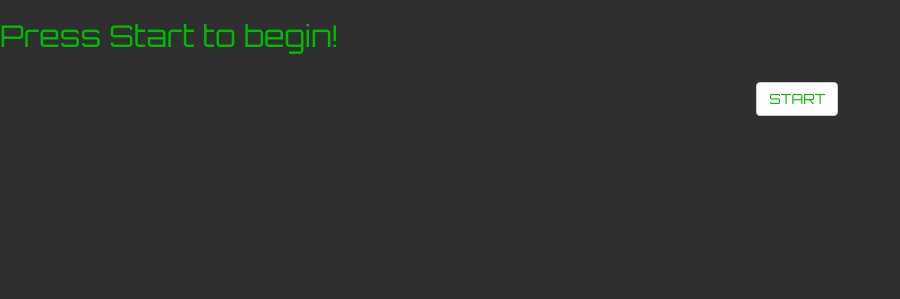
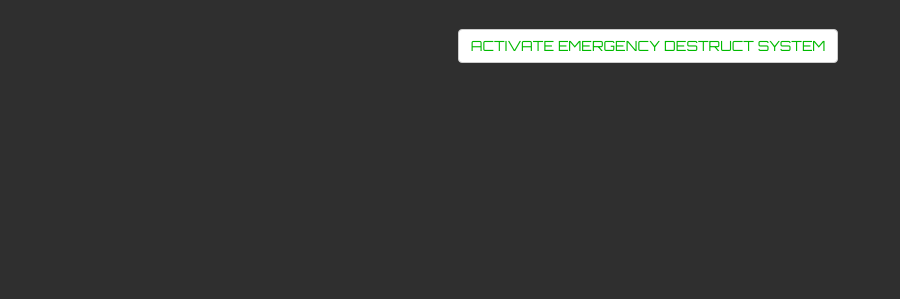
Before and after one commit to tamars2/TriviaGame, a PHP site: page / in a window 1280 px wide. Shown: the part 61-360 px from the top of the page, without its empty margins (0-900 px from the left). Run offline with PHP 8.4, Linux system fonts and the light colour scheme; some libraries are stand-ins or nearby versions.

Commit message:
semi working

```diff
--- a/assets/css/style.css
+++ b/assets/css/style.css
@@ -12,6 +12,18 @@ body {
 	clear: both;
 }
 
-.questions {
+.questions, #time {
 	clear: left;
 }
+
+h2 {
+	font-size: 14px;
+}
+
+.gameboard {
+	font-size: 24px;
+}
+
+.choices {
+	padding-left: 10px;
+}
--- a/assets/javascript/app.js
+++ b/assets/javascript/app.js
@@ -3,7 +3,8 @@ var title = ['M', 'U', '/', 'T', 'H', '/', 'U', 'R', ':', ' ', 'A', 'l', 'i', 'e
 console.log(title);
 var timer = 60,
 	correct = 0,
-	incorrect = 0;
+	incorrect = 0,
+	questionIndex = 0;
 
 
 //assign questions and answers to arrays within questions object
@@ -12,47 +13,87 @@ var timer = 60,
 // 	q2: ['f', 'g', 'h', 'i', 'j'],
 // };
 
+//trivia questions library
 var questions = [
 	{
-		question: "q1",
-		options: ["a, blah", "b, blah", "c, blah", ],
-		answer: "a"
+		question: "What is Ripley's cats' name?",
+		options: ["Jones", "Smith", "Parker"],
+		correctAnswer: 0
 	},
 	{
-		question: "q2",
-		options: ["a, blah", "b, blah", "c, blah", ],
-		answer: "b"
+		question: "What is the name of the cargo ship?",
+		options: ["Covenant", "Nostromo", "Prometheus"],
+		correctAnswer: 1
+	},
+	{
+		question: "How many crew members were aboard the Nostromo?",
+		options: ["7", "6", "8"],
+		correctAnswer: 0
 	}
 ];
-console.log(questions.q1);
 
 //function to reset game
 function resetGame(){
 	$('button').hide();
 	$('.radios').hide();
+	$('#instructions').hide();
+	$('#time').hide();
+};
+
+function loadQuestion(){
+	if (questionIndex < questions.length) {
+		$('#question').html(questions[questionIndex].question);
+		$('.radios').show();
+		$('.radios').checked = false;
+		$('label[for=test1]').html(questions[questionIndex].options[0]);
+		$('label[for=test2]').html(questions[questionIndex].options[1]);
+		$('label[for=test3]').html(questions[questionIndex].options[2]);
+		$('.radios').click(function(){
+			var userGuess = $(this).attr('id');
+			console.log(userGuess);
+			//check for correct answer
+			if (userGuess == questions[questionIndex].correctAnswer) {
+				correct = correct + 1;
+				console.log(correct);
+			}
+			else {
+				incorrect = incorrect + 1;
+			}
+			questionIndex++;
+			loadQuestion();
+		});
+
+		// $('.radios').click(loadQuestion);
+		// this.checked = false;
+	}
 };
 
 resetGame();
 
-var buttonClick = new Audio('./javascript/alien_danger.wav');
+var buttonClick = new Audio('./assets/javascript/alien_danger.wav');
 
 //click start button to reveal questions and start countdown timer
 $('button').click(function() {
   $(this).slideUp();
   buttonClick.play();
-  $('#instructions').empty();
-  $('.radios').show();
-  $('#question1').html(questions.q1[0]);
+  //$('#instructions').empty();
+  //$('.radios').show();
+  $('#instructions').show();
+  $('#time').show();
+  loadQuestion();
+
+
+  //$('#question1').html(questions.q1[0]);
 
   // for (var i=1; i<questions.q1.length, i++){
   // 	$('label[for=test1]').html(questions.q1[i]);
 
-  $('#question2').html(questions.q2);
+  //$('#question2').html(questions.q2);
   //setInterval(pulse, 0);
 });
 
 
-//loop to print title indexes as game title
+//loop to print title indexes as game title, emulating typing letters to a CRT monitor
 for (var i = 0; i < title.length; i++) {
     (function(i){
         setTimeout(function(){
@@ -62,15 +103,17 @@ for (var i = 0; i < title.length; i++) {
     }(i));
 }
 
+//wait for title to load, then show button
 window.setTimeout(function () {
-    $('#instructions').html('Press Start to begin!');
+    //$('#instructions').html('Press Start to begin!');
     $('button').show();
 }, 3400);
 
-function pulse() {
-    $('#instructions').fadeIn(300);
-    $('#instructions').fadeOut(500);
-}
+// pulse instructions
+// function pulse() {
+//     $('#instructions').fadeIn(300);
+//     $('#instructions').fadeOut(500);
+// }
 //setInterval(pulse, 1000);
 
 // $(document).ready(function() {
--- a/index.html
+++ b/index.html
@@ -18,13 +18,14 @@
 			</div>
 		</header>
 		<div class="content">
-			<h2 id="instructions"></h2>
+			<h2 id="instructions">Answer 3 out of 5 questions correctly to abort the emergency destruct system!</h2>
+			<p id="time">Time remaining: </p>
 			<div class="col-lg-4 col-lg-offset-4 text-center">
-				<br><button id="startButton" class="btn btn-default pull-right">START</button>
+				<br><button id="startButton" class="btn btn-default pull-right">ACTIVATE EMERGENCY DESTRUCT SYSTEM</button>
 			</div>
-		<p id="time"></p>
-		<div class="questions">
-			<h3 id="question1"></h3><br>
+			<div class="gameboard">
+
+				<!--	<h3 id="question1"></h3><br>
 				<input type="radio" id="a1" class="radios"><label for="test1"></label>
 				<input type="radio" id="a2" class="radios"><label for="test2"></label>
 				<input type="radio" id="a3" class="radios"><label for="test3"></label>
@@ -36,9 +37,20 @@
 				<h3 id="question6"></h3>
 				<h3 id="question7"></h3>
 				<h3 id="question8"></h3>
+				<div class="col-md-6 col-md-offset-2 panel question"></div>
+				-->
+				<div class = "col-lg-8 col-lg-offset-2 text-center">
+					<div id="question"></div>
+					<div id="answers"></div>
+					<div id="choices">
+						<input type="radio" id="0" class="radios"><label for="test1"></label>
+						<input type="radio" id="1" class="radios"><label for="test2"></label>
+						<input type="radio" id="2" class="radios"><label for="test3"></label>
+					</div>
 				</div>
 			</div>
 
+		</div>
 		<div class="score">
 			<p class="correct"></p>
 			<p class="incorrect"></p>
```
Also changed, not shown: 1 other file. Lines whose indentation alone changed are shown as unchanged.
